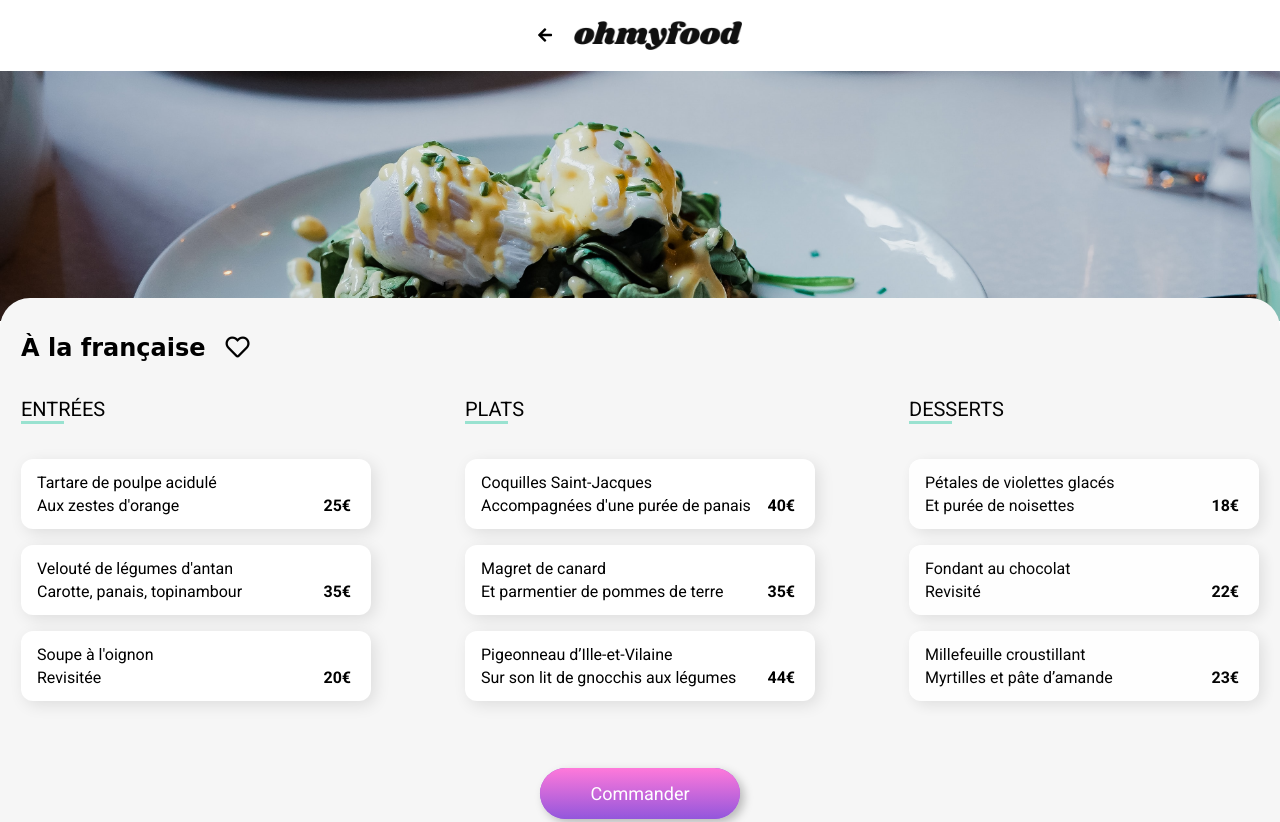
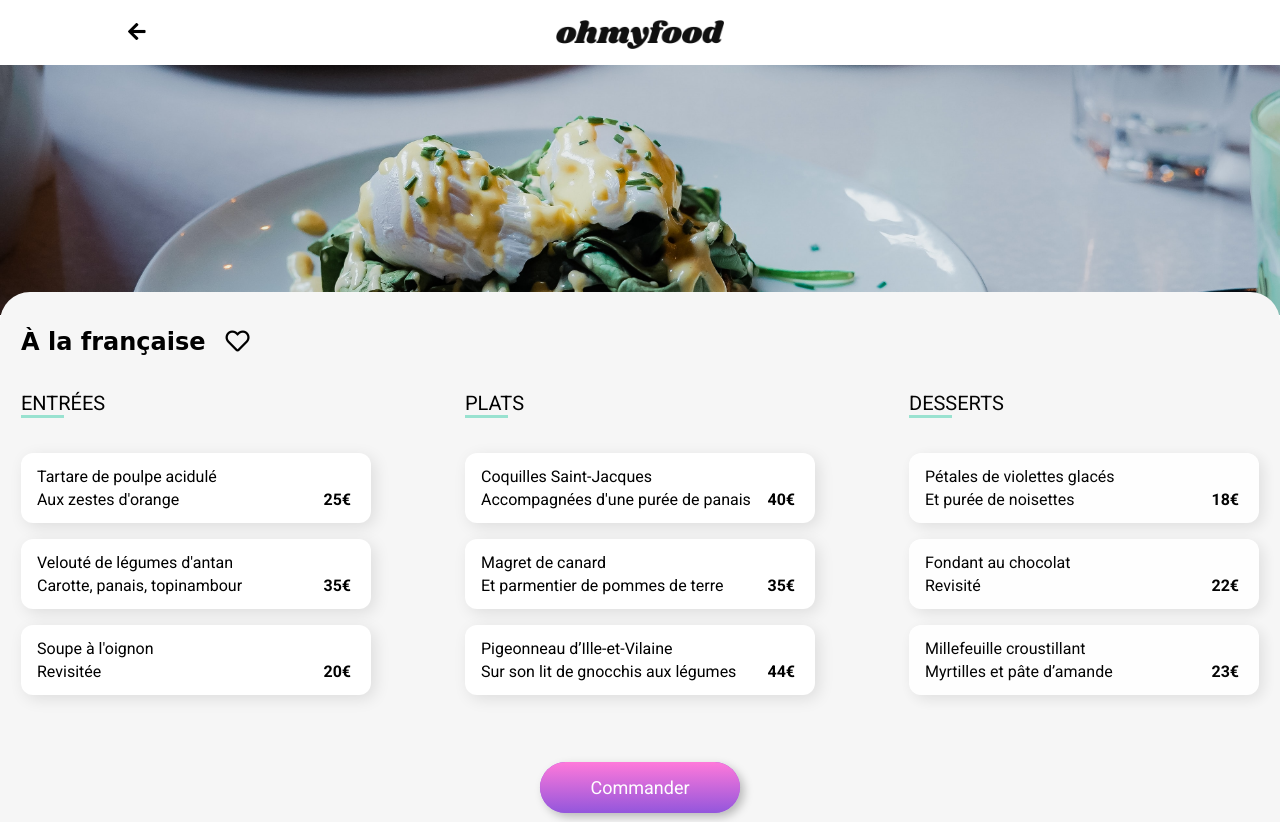
Before and after one commit to yelmouss/ohmyfood, a plain HTML site: page restaurants/a-la-francaise.html in a window 1280 px wide. Shown: the top 822 px of the page. Drawn offline with Linux system fonts and the light colour scheme; a web font is replaced by a local one.

Commit message:
Btn Return alignement & size

```diff
--- a/restaurants/a-la-francaise.html
+++ b/restaurants/a-la-francaise.html
@@ -17,11 +17,11 @@
 
     <!-- Header -->
     <header>
+        <a href="../index.html" class="btn-return">
+            <i class="fas fa-arrow-left"></i>
+        </a>
         <div class="logo">
-            <a href="../index.html">
-                <i class="fas fa-arrow-left"></i>
-            </a>
-            <img src="../img/logo/ohmyfood.png" alt="Logo Ohmyfood">
+            <img src="../img/logo/ohmyfood.png" alt="Logo Ohmyfood" class="img-OhMyFood">
         </div>
     </header>
     <main class="container-all">
--- a/scss/style.scss
+++ b/scss/style.scss
@@ -539,3 +539,15 @@ h2 {
         }
     }
 }
+
+.img-OhMyFood {
+    position: absolute;
+    padding-bottom: 3%;
+    padding-top: 1.5%;
+}
+
+.btn-return {
+    padding: 10%;
+    font-weight: bold;
+    font-size: 20px;
+}
```
Also changed, not shown: restaurants/Le_délice_des_sens.html (+4 -5 lines), restaurants/la-note-enchantee.html (+4 -5 lines), restaurants/la-palette-du-gout.html (+4 -4 lines), css/style.css, 1 other file.
